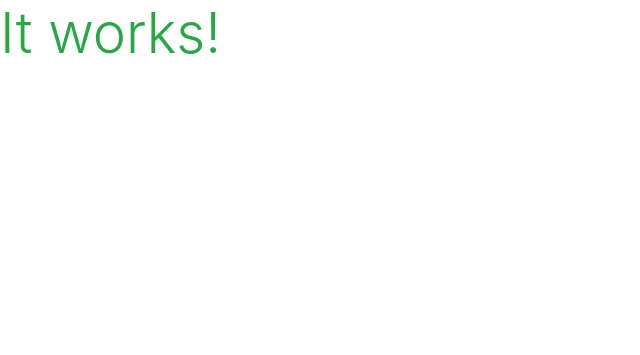
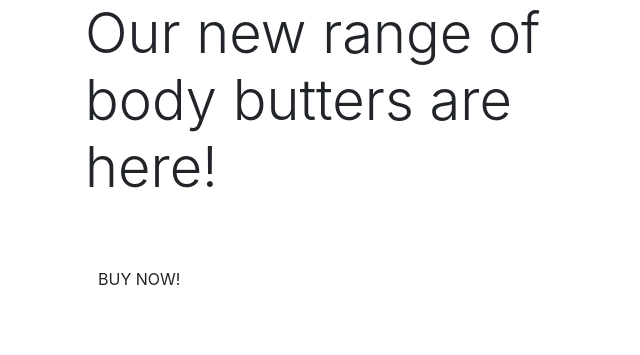
Before and after one commit to BAkinmarin/bbe-store, a Django app: page / in a window 1280 px wide. Shown: the top 355 px of the page, without its empty margins (0-640 px from the left). Run offline with Django 5.2, Linux system fonts and the light colour scheme.

Commit message:
Add home page app

```diff
--- a/home/templates/home/index.html
+++ b/home/templates/home/index.html
@@ -2,6 +2,24 @@
 
 {% load static %}
 
+{% block page_header %}
+<div class="container header-container">
+    <div class="row">
+        <div class="col"></div>
+    </div>
+</div>
+{% endblock %}
+
 {% block content %}
-<h1 class="display-4 text-success">It works!</h1>
+<div class="container h-100">
+    <div class="row h-100">
+        <div class="col-7 col-md-6 my-auto">
+            <h1 class="display-4 logo-font text-black">Our new range of body butters are here!</h1>
+            <div class="my-5">
+                <h4><a href="" class="shop-now-button btn rounded-0 text-uppercase py-3">Buy Now!</a></h4>
+            </div>
+        </div>
+    </div>
+</div>
+
 {% endblock %}
--- a/home/views.py
+++ b/home/views.py
@@ -1,6 +1,6 @@
 from django.shortcuts import render
 
-# Create your views here.
+# Create your views here
 
 def index(request):
     """ Home page view """
```
